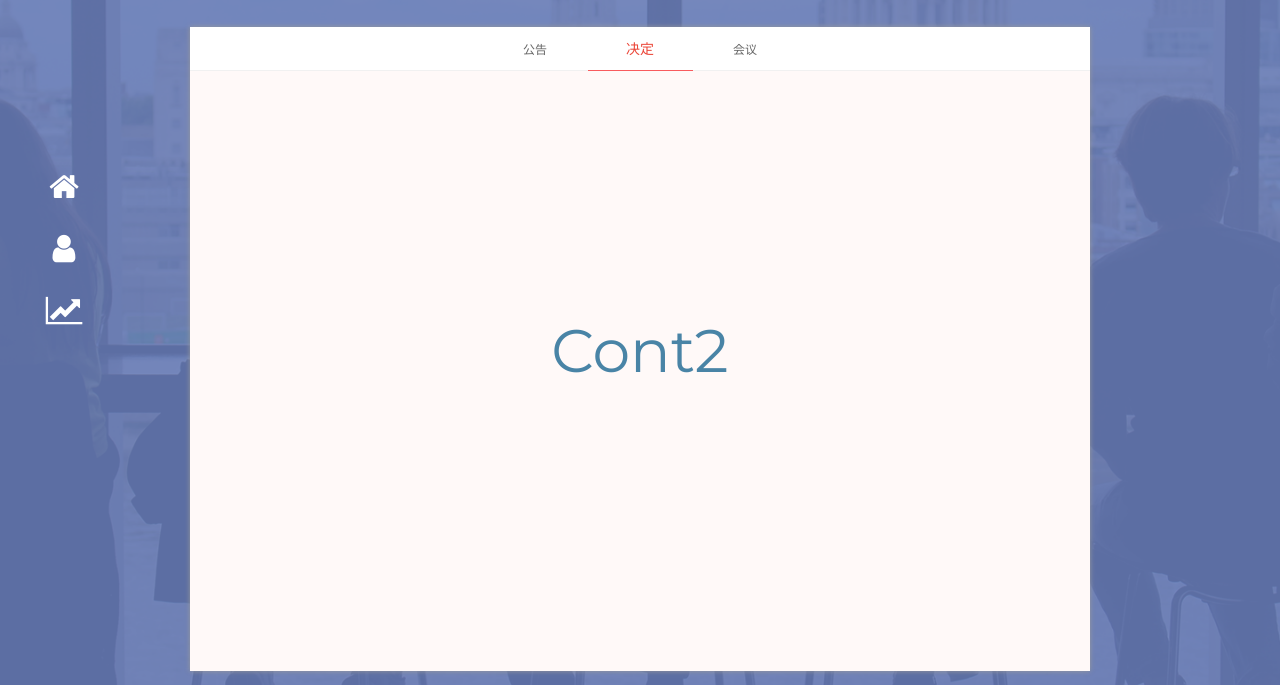
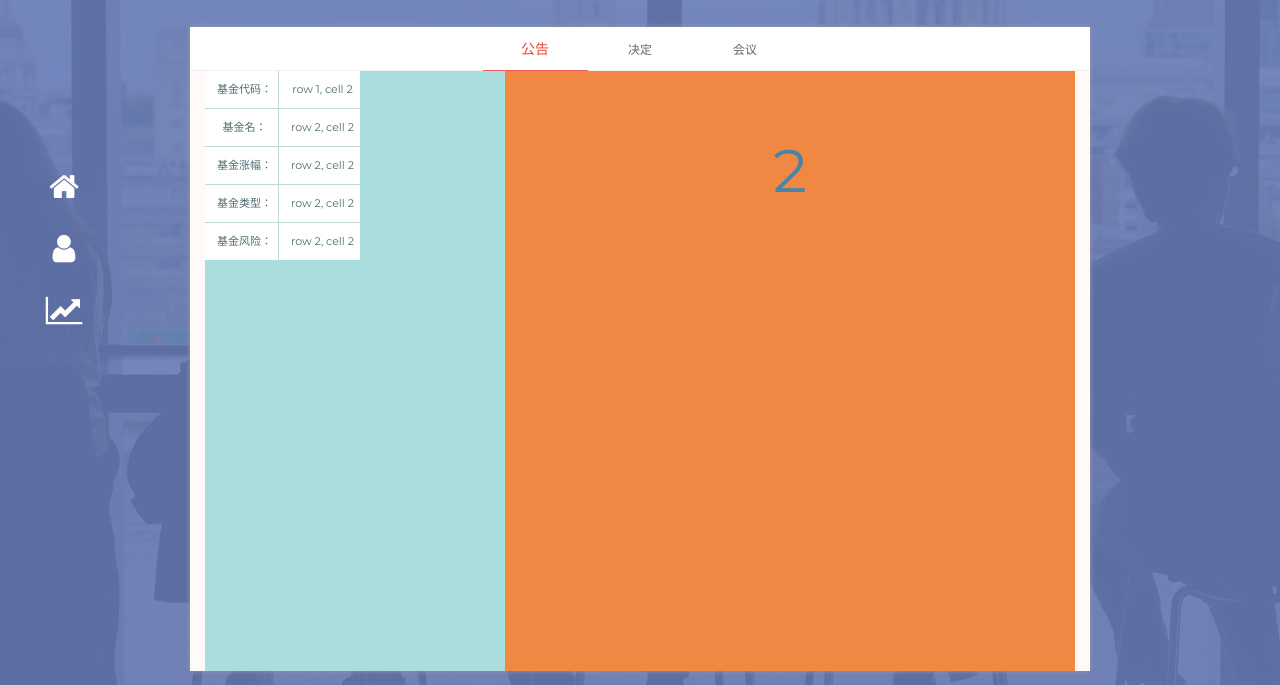
Before and after one commit to silencewzh/citi-cup-web, a plain HTML site: page index.html in a window 1280 px wide. Shown: the part 115-800 px from the top of the page. Drawn offline with nearby package versions, Linux system fonts and the light colour scheme; files that its build step writes are made by us from their sources; no server answers.

Commit message:
加入数据表格

```diff
--- a/css/style.css
+++ b/css/style.css
@@ -59,3 +59,21 @@ svg{
   text-align: center;
 
 }
+.container {
+  width: 1000px;
+  height: 700px;
+  margin: 0 auto;
+  position: relative;
+}
+.leftbox {
+  width: 300px;  /*左侧固定宽度值*/
+  height: 100%;
+  position: absolute;
+  background-color: #aadddd;
+}
+.rightbox {
+  height: 100%;
+  margin-left: 300px; /*边距值=左侧固定宽度值*/
+  position: relative;
+  background-color: #f08844;
+}
--- a/index.html
+++ b/index.html
@@ -139,17 +139,43 @@
                         <div class="col-md-12" >
                             <h1>基金推荐系统</h1>
                         </div>
-                        <div class="mt-tabpage" js-tab="2">
+                         <div class="mt-tabpage" js-tab="2">
                             <div class="mt-tabpage-title">
                                 <a href="javascript:;" class="mt-tabpage-item mt-tabpage-item-cur">公告</a>
                                 <a href="javascript:;" class="mt-tabpage-item">决定</a>
                                 <a href="javascript:;" class="mt-tabpage-item">会议</a>
                             </div>
                             <div class="mt-tabpage-count" style="color: #4984a6;margin: 0;padding: 0">
-                                <ul class="mt-tabpage-cont__wrap" s tyle="color: #4984a6;margin: 0;padding: 0">
+                                <ul class="mt-tabpage-cont__wrap" style="color: #4984a6;margin: 0;padding: 0">
                                     <li class="mt-tabpage-item"style="color: #4984a6;margin: 0;padding: 0">
-                                        <div id="page1">
-                                            <h2>修改该文本内容</h2>
+                                        <div class="container">
+                                            <div class="leftbox">
+                                                <table  style="line-height:25px;" rules="none" border="0" cellpadding="0">
+                                                    <tr>
+                                                        <td>基金代码：</td>
+                                                        <td>row 1, cell 2</td>
+                                                    </tr>
+                                                    <tr>
+                                                        <td>基金名：</td>
+                                                        <td>row 2, cell 2</td>
+                                                    </tr>
+                                                    <tr>
+                                                        <td>基金涨幅：</td>
+                                                        <td>row 2, cell 2</td>
+                                                    </tr>
+                                                    <tr>
+                                                        <td>基金类型：</td>
+                                                        <td>row 2, cell 2</td>
+                                                    </tr>
+                                                    <tr>
+                                                        <td>基金风险：</td>
+                                                        <td>row 2, cell 2</td>
+                                                    </tr>
+                                                </table>
+                                            </div>
+                                            <div class="rightbox">
+                                                    2
+                                            </div>
                                         </div>
                                     </li>
                                     <li class="mt-tabpage-item"style="color: #4984a6;margin: 0;padding: 0">Cont2</li>
@@ -326,7 +352,7 @@
 
 <script>
     function loadaction() {
-        loadXMLDoc();
+        sleep();
     }
     function sleep (time) {
         return new Promise((resolve) => setTimeout(resolve, time));
@@ -379,7 +405,7 @@
 
 <script type="text/javascript" src="js/mt-tabpage.js"></script>
 <script>
-    function loadXMLDoc()
+    function loadXMLDoc(id)
     {
         //setTimeout(function(){ alert("Hello"); }, 1000);
         var xmlhttp;
@@ -395,11 +421,14 @@
         }
         xmlhttp.onreadystatechange=function()
         {
-            var str = xmlhttp.responseText;
-            var obj = JSON.parse(str);//JSON字符串转JSON对象
-            document.getElementById("page1").innerHTML=obj[0].fundName+obj[0].fundIncre+obj[0].fundType+obj[0].fundRisk;
+            if (xmlhttp.readyState==4 && xmlhttp.status==200)
+            {
+                var str = xmlhttp.responseText;
+                var obj = JSON.parse(str);//JSON字符串转JSON对象
+                document.getElementById(id).innerHTML = obj[0].fundName + obj[0].fundIncre + obj[0].fundType + obj[0].fundRisk;
+            }
         }
-        xmlhttp.open("GET","http://47.100.120.235:8081/mainInfo?fundId=1",true);
+        xmlhttp.open("GET","http://47.100.120.235:8081/mainInfo?fundId="+document.getElementById("information"+id).innerText,true);
         //xmlhttp.setRequestHeader("Access-Control-Allow-Origin","*");
         xmlhttp.send();
     }
@@ -409,7 +438,7 @@
 
         $('[js-tab=2]').tab({
             mouse: 'over',   //切换方式：over，click
-             autoPlay: true,  //播放方式：false，true
+             autoPlay: false,  //播放方式：false，true
 
             curDisplay: 1,     //当前第一个打开
             changeMethod: 'horizontal'  //切换选项：默认default，horizontal，vertical，opacity这4种方式
```
